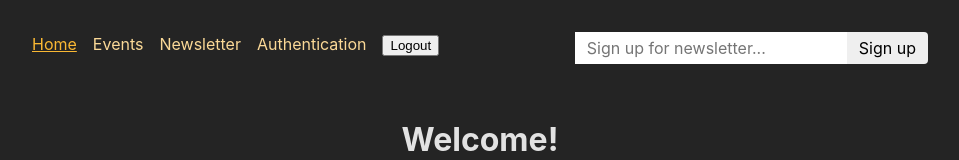
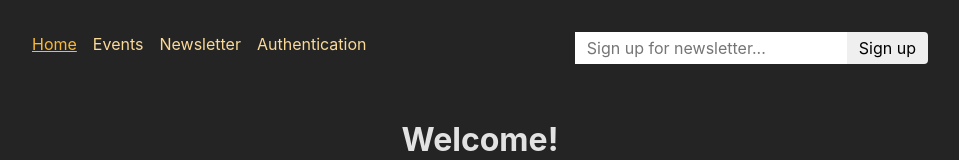
Before and after one commit to khybe/event-signup-spa-react-router-6-frontend-guide, a React (Create React App) app: page / in a window 1280 px wide. Shown: the top 160 px of the page, without its empty margins (160-1119 px from the left). Built offline with nearby package versions, Linux system fonts and the light colour scheme.

Commit message:
Updating the UI Based on Auth Status

```diff
--- a/src/App.js
+++ b/src/App.js
@@ -37,12 +37,15 @@
 import NewsletterPage, { action as newsletterAction } from "./pages/NewsLetter";
 import Authentication, { action as authAction } from "./pages/Authentication";
 import { action as logoutAction } from "./pages/Logout";
+import { tokenLoader } from "./util/auth";
 
 const router = createBrowserRouter([
   {
     path: "/",
     element: <RootLayout />,
     errorElement: <ErrorPage />,
+    id: "root",
+    loader: tokenLoader,
     children: [
       { index: true, element: <HomePage /> },
       {
--- a/src/components/EventItem.js
+++ b/src/components/EventItem.js
@@ -1,8 +1,9 @@
-import { Link, useSubmit } from "react-router-dom";
+import { Link, useRouteLoaderData, useSubmit } from "react-router-dom";
 
 import classes from "./EventItem.module.css";
 
 function EventItem({ event }) {
+  const token = useRouteLoaderData("root");
   const submit = useSubmit();
 
   function startDeleteHandler() {
@@ -19,10 +20,12 @@
       <h1>{event.title}</h1>
       <time>{event.date}</time>
       <p>{event.description}</p>
-      <menu className={classes.actions}>
-        <Link to="edit">Edit</Link>
-        <button onClick={startDeleteHandler}>Delete</button>
-      </menu>
+      {token && (
+        <menu className={classes.actions}>
+          <Link to="edit">Edit</Link>
+          <button onClick={startDeleteHandler}>Delete</button>
+        </menu>
+      )}
     </article>
   );
 }
--- a/src/components/EventsNavigation.js
+++ b/src/components/EventsNavigation.js
@@ -1,8 +1,9 @@
-import { NavLink } from "react-router-dom";
+import { NavLink, useRouteLoaderData } from "react-router-dom";
 
 import classes from "./EventsNavigation.module.css";
 
 function EventsNavigation() {
+  const token = useRouteLoaderData("root");
   return (
     <header className={classes.header}>
       <nav>
@@ -18,6 +19,7 @@
               All Events
             </NavLink>
           </li>
+          {token && (
             <li>
               <NavLink
                 to="/events/new"
@@ -28,6 +30,7 @@
                 New Event
               </NavLink>
             </li>
+          )}
         </ul>
       </nav>
     </header>
--- a/src/components/MainNavigation.js
+++ b/src/components/MainNavigation.js
@@ -1,9 +1,10 @@
-import { Form, NavLink } from "react-router-dom";
+import { Form, NavLink, useRouteLoaderData } from "react-router-dom";
 
 import classes from "./MainNavigation.module.css";
 import NewsletterSignup from "./NewsLetterSignup";
 
 function MainNavigation() {
+  const token = useRouteLoaderData("root");
   return (
     <header className={classes.header}>
       <nav>
@@ -39,6 +40,7 @@
               Newsletter
             </NavLink>
           </li>
+          {!token && (
             <li>
               <NavLink
                 to="/auth?mode=login"
@@ -49,11 +51,14 @@
                 Authentication
               </NavLink>
             </li>
+          )}
+          {token && (
             <li>
               <Form action="/logout" method="post">
                 <button>Logout</button>
               </Form>
             </li>
+          )}
         </ul>
       </nav>
       <NewsletterSignup />
--- a/src/util/auth.js
+++ b/src/util/auth.js
@@ -2,3 +2,7 @@
   const token = localStorage.getItem("token");
   return token;
 }
+
+export function tokenLoader() {
+  return getAuthToken();
+}
```
Lines whose indentation alone changed are shown as unchanged.
